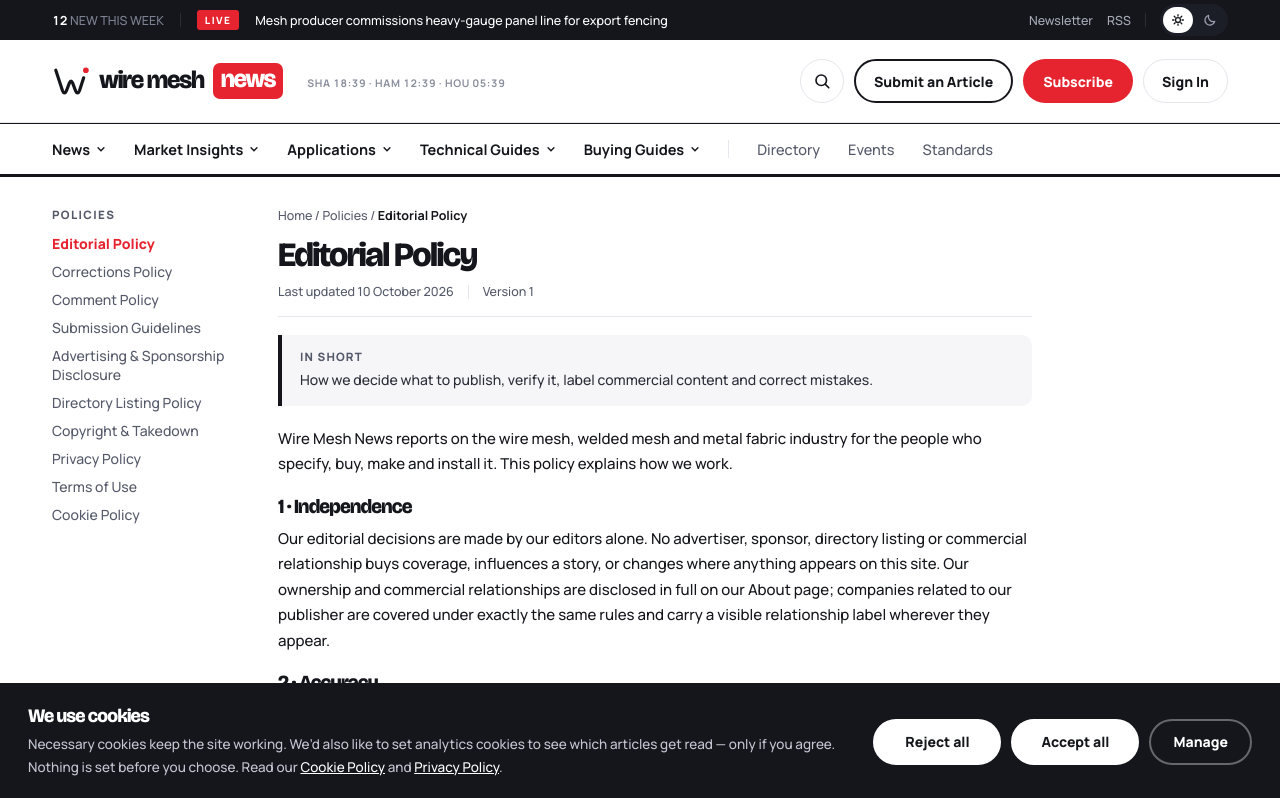
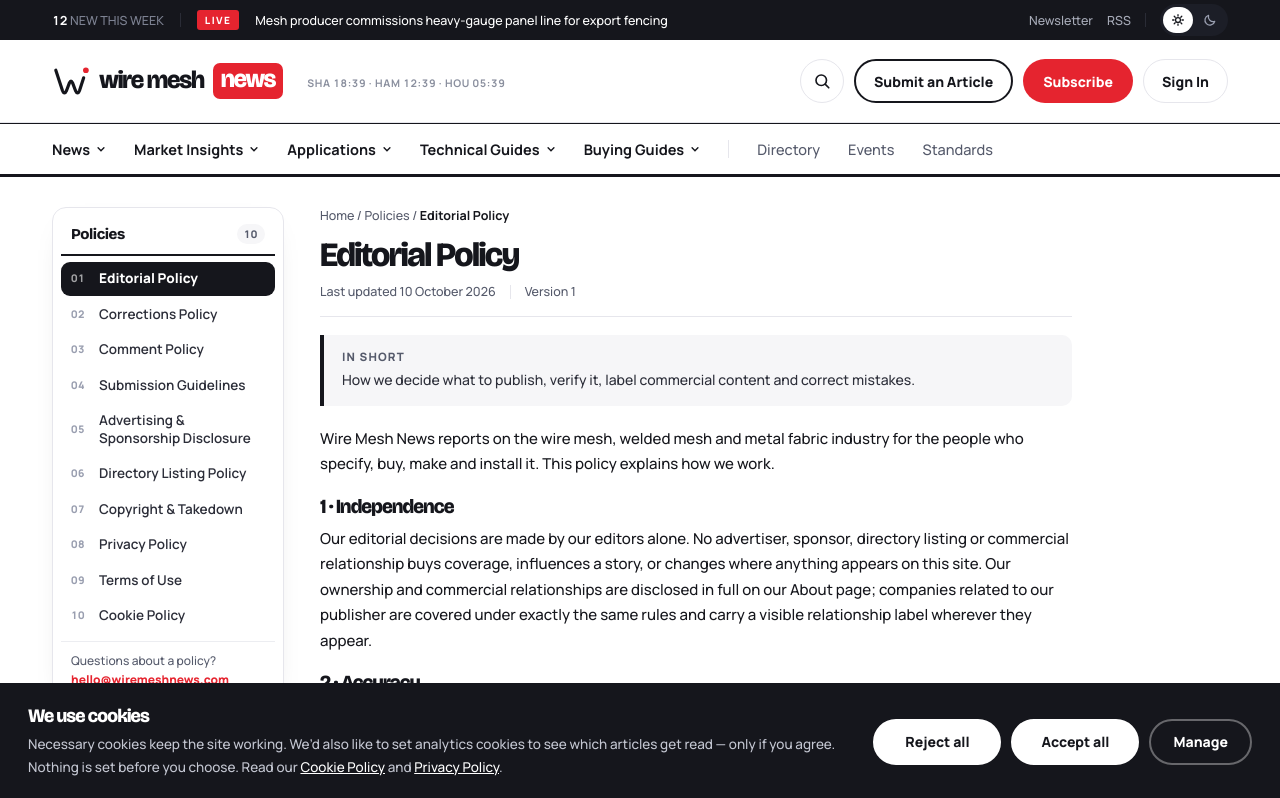
Before and after one commit to Kingcats-Fence-Limited/Wire-Mesh-News, a Next.js app: page /policies/editorial-policy in a window 1280 px wide. Shown: the top 798 px of the page. Built offline with nearby package versions, Linux system fonts and the light colour scheme.

Commit message:
Policy nav panel restyle; narrow mega panel sits below the nav bar
Co-Authored-By: Claude Fable 5.1 <noreply@anthropic.com>
Claude-Session: https://claude.ai/code/session_01MTjtXuTzWmBk9bE7Y7BS4x

```diff
--- a/src/components/boards/contact/PolicyBoard.tsx
+++ b/src/components/boards/contact/PolicyBoard.tsx
@@ -10,10 +10,11 @@ export function PolicyBoard({ p }: { p: Policy }) {
   return (
     <Shell header="compact" board="b-contact">
 <section style={{ paddingTop: "30px", paddingBottom: "50px" }} className="wrap">
-<div style={{ display: "grid", gridTemplateColumns: "190px minmax(0,1fr)", gap: "36px", alignItems: "start", maxWidth: "980px" }} className="cols">
-<nav aria-label="Policies" className="polnav" style={{ display: "flex", flexDirection: "column", gap: "9px", position: "sticky", top: "20px" }}>
-<div style={{ fontSize: "11.5px", fontWeight: "800", letterSpacing: ".12em", color: "var(--slate)", marginBottom: "3px" }}>POLICIES</div>
-{POLICIES.map((x) => <Link key={x.slug} href={`/policies/${x.slug}/`} className={x.slug === p.slug ? "on" : undefined}>{x.title}</Link>)}
+<div style={{ display: "grid", gridTemplateColumns: "232px minmax(0,1fr)", gap: "36px", alignItems: "start", maxWidth: "1020px" }} className="cols">
+<nav aria-label="Policies" className="polnav">
+<div className="polhd">Policies<span className="mono c">{POLICIES.length}</span></div>
+{POLICIES.map((x, i) => <Link key={x.slug} href={`/policies/${x.slug}/`} className={x.slug === p.slug ? "on" : undefined} aria-current={x.slug === p.slug ? "page" : undefined}><span className="mono n">{String(i + 1).padStart(2, "0")}</span><span className="t">{x.title}</span></Link>)}
+<div className="polft">Questions about a policy? <a href={`mailto:${SITE.email}`}>{SITE.email}</a></div>
 </nav>
 <div>
 <nav aria-label="Breadcrumb" style={{ marginBottom: "12px" }} className="meta"><Link href="/" style={{ color: "var(--slate)" }}>Home</Link> / Policies / <b style={{ color: "var(--ink)" }}>{p.title}</b></nav>
--- a/src/components/shell/MegaNav.tsx
+++ b/src/components/shell/MegaNav.tsx
@@ -106,7 +106,7 @@ export function MegaNav({ data, active }: { data: MenuData; active?: string }) {
       </nav>
 
       {open && (
-        <div className="megapanel" role="region" aria-label={`${cur?.label ?? open} menu`} onMouseEnter={() => leaveT.current && window.clearTimeout(leaveT.current)} style={narrow ? { position: "absolute", left: 0, right: 0, top: "100%", zIndex: 50, pointerEvents: "none" } : { position: "absolute", left: 0, right: 0, top: "100%", background: "var(--card)", borderBottom: "3px solid var(--ink)", boxShadow: "0 24px 48px -24px rgba(21,22,28,.22)", zIndex: 50 }}>
+        <div className="megapanel" role="region" aria-label={`${cur?.label ?? open} menu`} onMouseEnter={() => leaveT.current && window.clearTimeout(leaveT.current)} style={narrow ? { position: "absolute", left: 0, right: 0, top: "calc(100% + 3px)", zIndex: 50, pointerEvents: "none" } : { position: "absolute", left: 0, right: 0, top: "100%", background: "var(--card)", borderBottom: "3px solid var(--ink)", boxShadow: "0 24px 48px -24px rgba(21,22,28,.22)", zIndex: 50 }}>
           <div className="wrap" style={{ padding: 0 }}>
             {cur && (
               <div style={{ display: "grid", gridTemplateColumns: "1.08fr 1.05fr 1.12fr 0.86fr", gap: "0", background: "var(--card)" }}>
--- a/src/styles/board-contact.css
+++ b/src/styles/board-contact.css
@@ -8,9 +8,26 @@
 .b-contact .ico{width:38px;height:38px;border-radius:10px;background:var(--paper);display:inline-flex;align-items:center;justify-content:center;flex-shrink:0}
 .b-contact .polbody p{margin:0 0 18px;font-size:15px;font-weight:500;line-height:1.7}
 .b-contact .polbody h2{margin:0 0 9px;font-size:20px}
-.b-contact .polnav a{font-size:14px;font-weight:500;color:var(--slate)}
-.b-contact .polnav a.on{font-weight:800;color:var(--red-text)}
+/* policy side nav: one panel, numbered rows, active row filled */
+.b-contact .polnav{position:sticky;top:20px;display:flex;flex-direction:column;gap:2px;padding:8px;background:var(--card);border:1px solid var(--line);border-radius:14px;box-shadow:0 10px 30px -22px rgba(21,22,28,.35)}
+.b-contact .polhd{display:flex;align-items:center;justify-content:space-between;font-family:'Bricolage Grotesque Variable','Bricolage Grotesque',sans-serif;font-size:15px;font-weight:800;letter-spacing:-.03em;padding:8px 10px 10px;margin-bottom:4px;border-bottom:2px solid var(--ink)}
+.b-contact .polhd .c{font-size:10.5px;font-weight:800;letter-spacing:.06em;color:var(--slate);background:var(--paper);padding:3px 7px;border-radius:999px}
+.b-contact .polnav a{display:flex;align-items:center;gap:10px;padding:8px 10px;border-radius:9px;font-size:13.5px;font-weight:600;line-height:1.3;color:var(--fg-3);transition:background .12s,color .12s}
+.b-contact .polnav a .n{font-size:10.5px;font-weight:800;letter-spacing:.04em;color:var(--grey-2);width:18px;flex-shrink:0}
+.b-contact .polnav a .t{flex:1 1 auto;min-width:0}
+.b-contact .polnav a:hover{background:var(--paper);color:var(--ink);text-decoration:none}
+.b-contact .polnav a.on{background:var(--ink);color:var(--on-ink);font-weight:800}
+.b-contact .polnav a.on .n{color:var(--on-ink);opacity:.6}
+.b-contact .polft{margin-top:6px;padding:10px 10px 6px;border-top:1px solid var(--line-soft);font-size:12px;font-weight:500;line-height:1.55;color:var(--slate)}
+.b-contact .polft a{display:inline;padding:0;font-size:12px;font-weight:800;color:var(--red-text);border-radius:0}
+.b-contact .polft a:hover{background:transparent;color:var(--red-text);text-decoration:underline}
 @media (max-width:980px){
 .b-contact .cols, .b-contact .g2{grid-template-columns:1fr !important}
-.b-contact .polnav{position:static !important;flex-direction:row !important;flex-wrap:wrap;gap:6px 16px !important;padding-bottom:16px;margin-bottom:20px;border-bottom:1px solid var(--line)}
+.b-contact .polnav{position:static;flex-direction:row;flex-wrap:wrap;gap:6px;padding:10px;margin-bottom:20px;box-shadow:none}
+.b-contact .polhd{width:100%;border-bottom:0;padding:2px 4px 6px;margin-bottom:2px}
+.b-contact .polhd .c{display:none}
+.b-contact .polnav a{padding:7px 11px;border:1px solid var(--line);border-radius:999px;font-size:12.5px;gap:0}
+.b-contact .polnav a .n{display:none}
+.b-contact .polnav a.on{border-color:var(--ink)}
+.b-contact .polft{display:none}
 }
```
